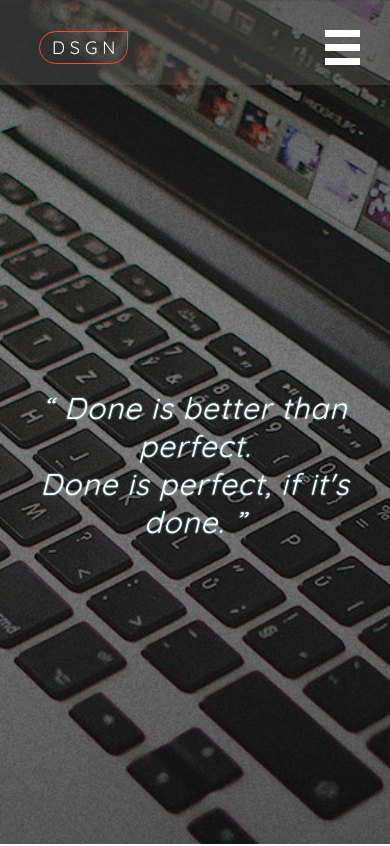
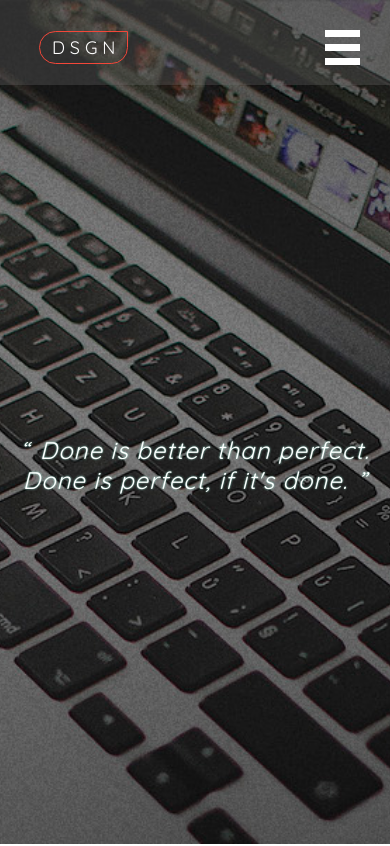
Before and after one commit to godgivenNick/godgivenNick.github.io.23.06, a plain HTML site: page app/index.html in a window 390 px wide. Shown: the top 846 px of the page. Drawn offline with nearby package versions, Linux system fonts and the light colour scheme.

Commit message:
fixed hidding h2 from .main-header
- fixed hidding h2 from .main-header when menu is open.

```diff
--- a/app/css/main.css
+++ b/app/css/main.css
@@ -101,9 +101,9 @@ header.header {
   background-size: cover;
   height: 70vh;
 }
-@media screen and (max-height: 899px) {
+@media screen and (max-width: 1024px) {
   header.header {
-    height: 100vh;
+    min-height: 100vh;
   }
 }
 .logo {
@@ -331,7 +331,7 @@ nav ul li.pseudo:last-child:focus:after {
     --h1_margin-top: 0;
     --menu_padding: 1.5rem 1.5rem 1rem 10%;
     --menu_f-size: 1.8rem;
-    --links_padding: 1.5rem;
+    --links_padding: 1.2rem;
     --menu_width: 70%;
   }
   .main-header {
@@ -341,7 +341,7 @@ nav ul li.pseudo:last-child:focus:after {
     display: none;
   }
   .main-header h2 {
-    font-size: 30px;
+    font-size: 24px;
   }
 }
 @media screen and (max-width: 350px) {
```
